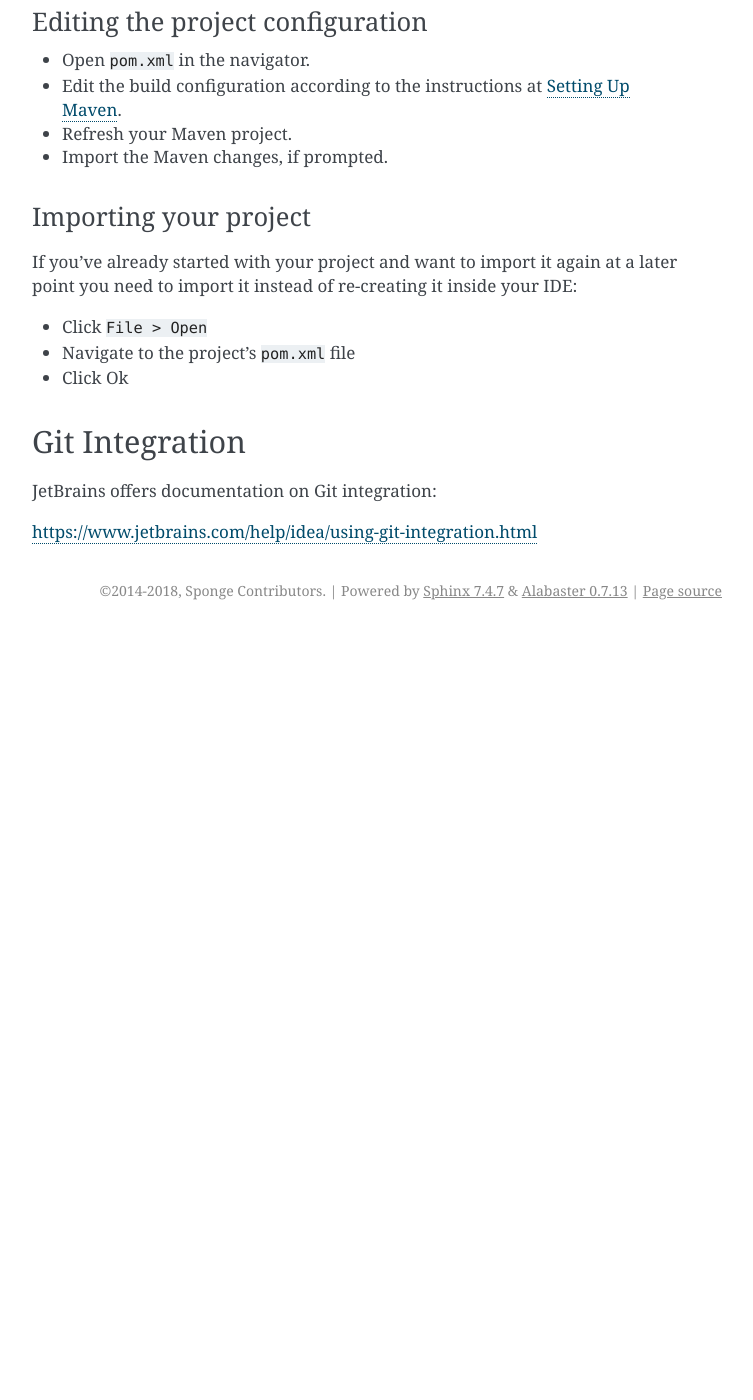
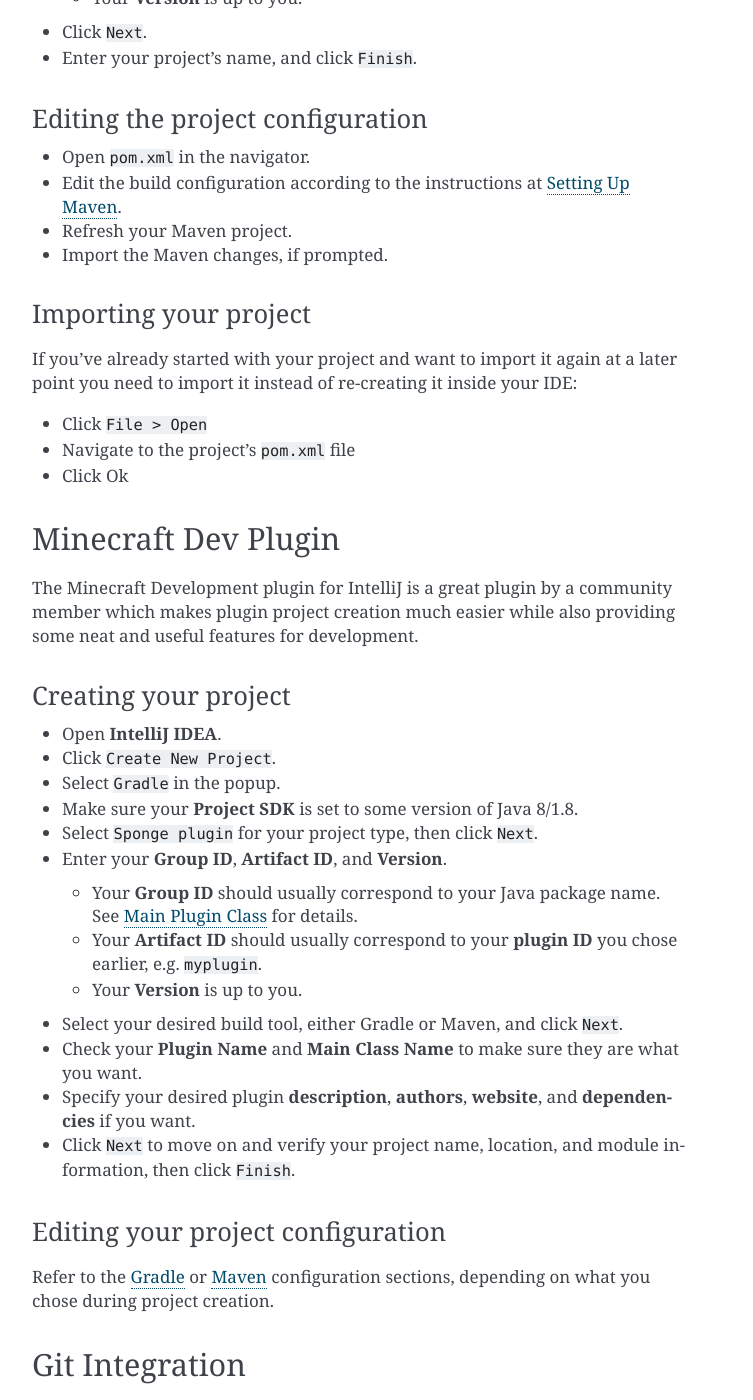
Before and after one commit to SpongePowered/SpongeDocs, a Sphinx documentation site: the page built from source/plugin/workspace/idea.rst, in a window 1280 px wide and 1400 px high, scrolled down 1442 px. Shown: the whole window, without its empty margins (388-1141 px from the left). Built offline with Sphinx 7.4.7, drawn with Linux system fonts in a browser that asks for light colours; pages that are not in the unit, such as notebooks, are missing from menus; before the commit the page ends 2072 px from its top, so only the background shows below that; some of the changed text lies outside the part shown.

Commit message:
Add basic documentation on the MinecraftDev plugin

```diff
--- a/source/plugin/buildsystem.rst
+++ b/source/plugin/buildsystem.rst
@@ -20,7 +20,7 @@
 
 Gradle
 ======
-Gradle_ uses Groovy_-based scripts for configuring projects. A Gradle_ project typically consists of a ``build.gradle``
+Gradle_ uses Groovy_ or Kotlin_ based scripts for configuring projects. A Gradle_ project typically consists of a ``build.gradle``
 file in your project's root directory, which tells Gradle_ how to build the project.
 
 .. tip::
--- a/source/plugin/workspace/idea.rst
+++ b/source/plugin/workspace/idea.rst
@@ -3,7 +3,7 @@
 ========================
 
 This article describes how to configure your **IntelliJ IDEA** workspace for plugin development with SpongeAPI and
-:doc:`a build system such as Maven or Gradle <../buildsystem/>`.
+:doc:`a build system such as Maven or Gradle <../buildsystem/>` or the `Minecraft Development plugin <https://minecraftdev.org/>`_.
 
 Gradle
 ======
@@ -13,7 +13,10 @@
 
 * Open **IntelliJ IDEA**.
 * Click ``Create New Project``.
-* Select ``Gradle`` in the popup, and click ``Next``.
+* Select ``Gradle`` in the popup.
+* Select your desired additional libraries and frameworks.
+* Make sure your **Project SDK** is set to some version of Java 8/1.8.
+* Click ``Next`` to move on.
 * Enter your **Group ID**, **Artifact ID**, and **Version**.
 
   * Your **Group ID** should usually correspond to your Java package name. See :doc:`../plugin-class` for details.
@@ -21,6 +24,8 @@
   * Your **Version** is up to you.
 
 * Click ``Next`` twice, name your project, and click ``Finish``.
+
+.. _Gradle:
 
 Editing the build script
 ~~~~~~~~~~~~~~~~~~~~~~~~
@@ -58,6 +63,8 @@
 * Click ``Next``.
 * Enter your project's name, and click ``Finish``.
 
+.. _Maven:
+
 Editing the project configuration
 ~~~~~~~~~~~~~~~~~~~~~~~~~~~~~~~~~
 
@@ -76,6 +83,35 @@
 * Navigate to the project's ``pom.xml`` file
 * Click Ok
 
+Minecraft Dev Plugin
+====================
+
+The Minecraft Development plugin for IntelliJ is a great plugin by a community member which makes plugin project
+creation much easier while also providing some neat and useful features for development.
+
+Creating your project
+~~~~~~~~~~~~~~~~~~~~~
+* Open **IntelliJ IDEA**.
+* Click ``Create New Project``.
+* Select ``Gradle`` in the popup.
+* Make sure your **Project SDK** is set to some version of Java 8/1.8.
+* Select ``Sponge plugin`` for your project type, then click ``Next``.
+* Enter your **Group ID**, **Artifact ID**, and **Version**.
+
+  * Your **Group ID** should usually correspond to your Java package name. See :doc:`../plugin-class` for details.
+  * Your **Artifact ID** should usually correspond to your **plugin ID** you chose earlier, e.g. ``myplugin``.
+  * Your **Version** is up to you.
+
+* Select your desired build tool, either Gradle or Maven, and click ``Next``.
+* Check your **Plugin Name** and **Main Class Name** to make sure they are what you want.
+* Specify your desired plugin **description**, **authors**, **website**, and **dependencies** if you want.
+* Click ``Next`` to move on and verify your project name, location, and module information, then click ``Finish``.
+
+Editing your project configuration
+~~~~~~~~~~~~~~~~~~~~~~~~~~~~~~~~~~
+
+Refer to the Gradle_ or Maven_ configuration sections, depending on what you chose during project creation.
+
 Git Integration
 ===============
 
```
Also changed, not shown: other parts of source/plugin/buildsystem.rst (+1 -0 lines), source/plugin/workspace/index.rst (+11 -0 lines).
